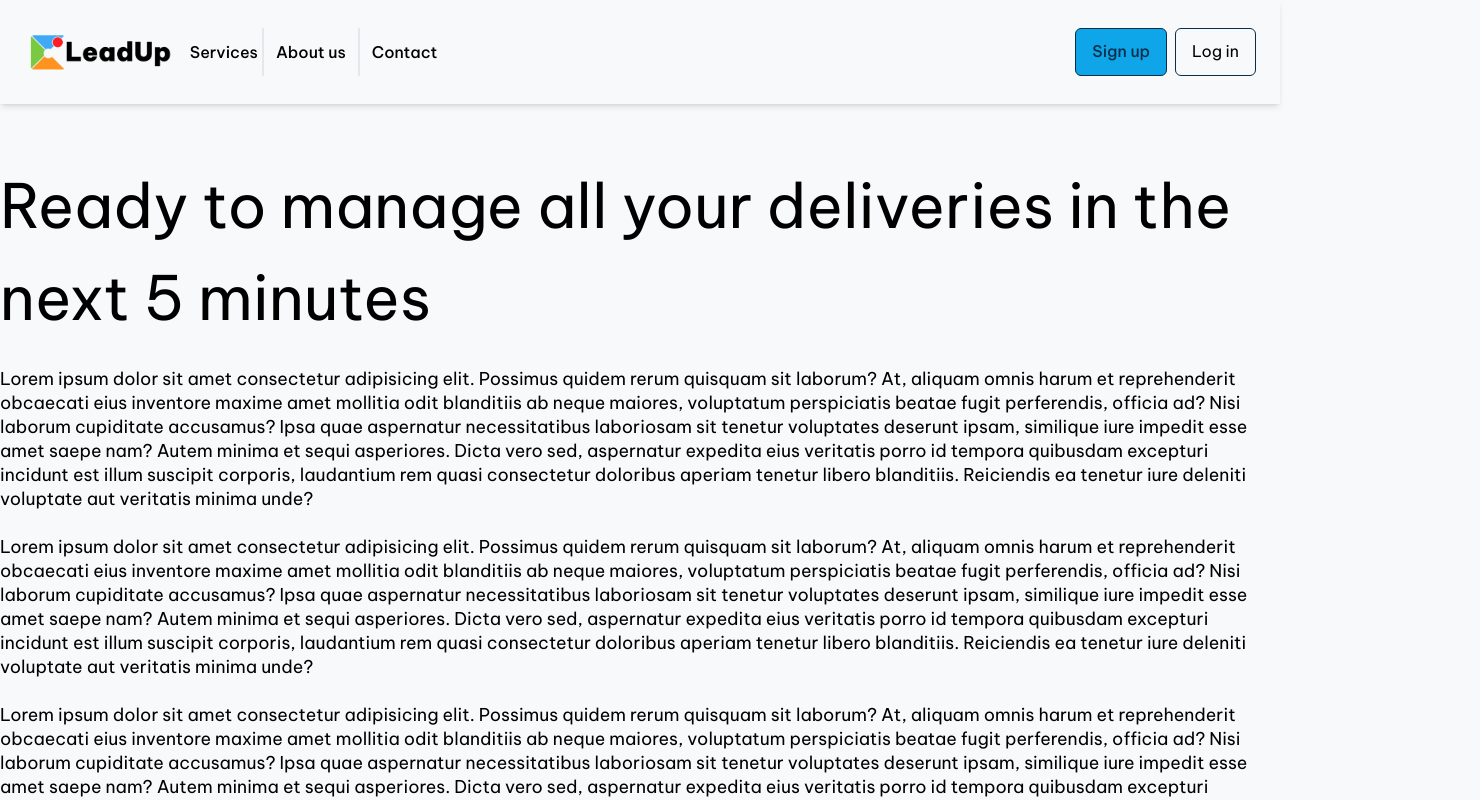
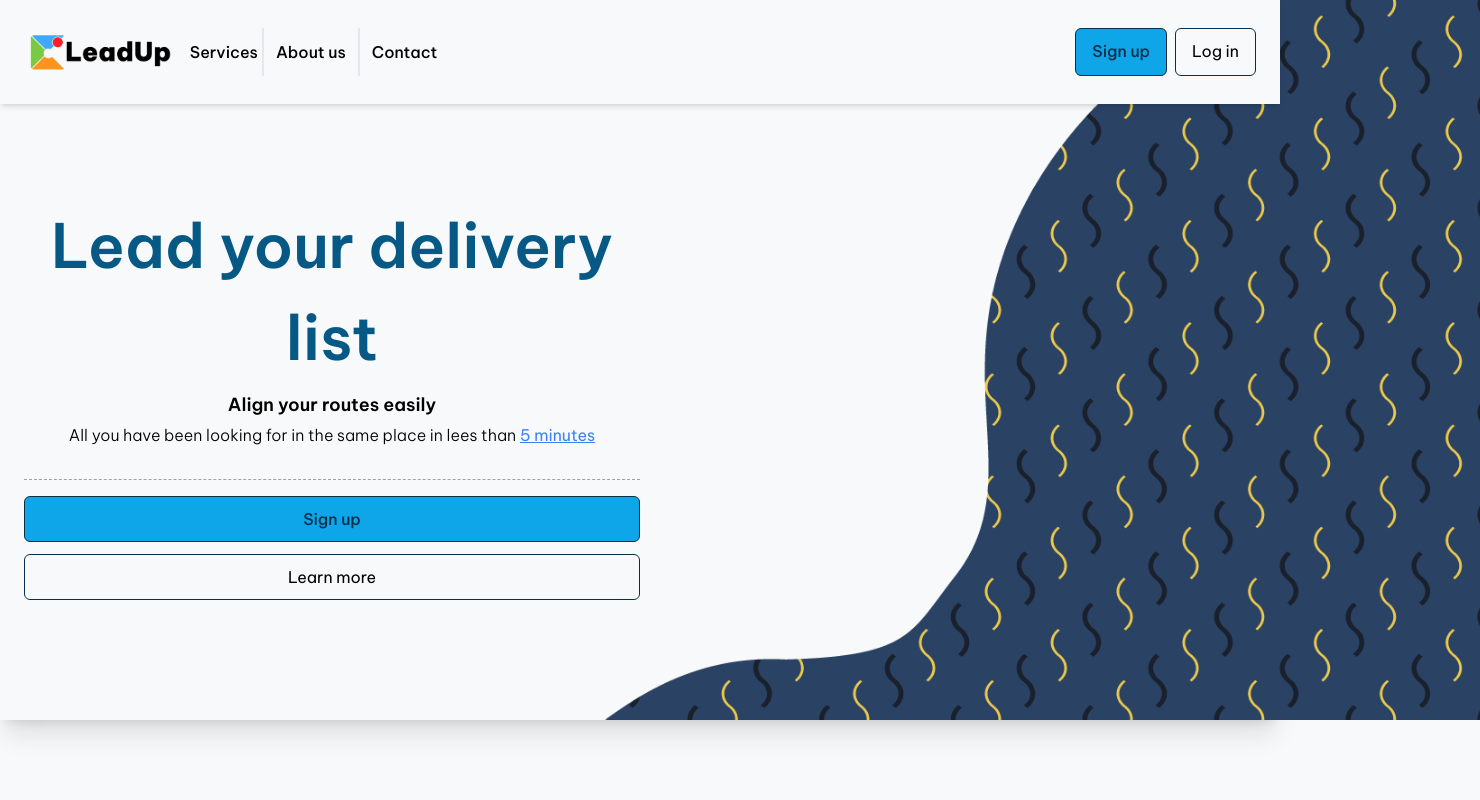
Before and after one commit to DiegoAuzaDev/leadup-frontend, a React (Vite) app: page / in a window 1280 px wide. Shown: the top 800 px of the page, 1480 px wide, since content can reach past the window. Built offline with nearby package versions, Linux system fonts and the light colour scheme.

Commit message:
Banner css completed, img banner added

```diff
--- a/src/components/Banner/Banner.jsx
+++ b/src/components/Banner/Banner.jsx
@@ -1,46 +1,49 @@
+import { NavLink } from "react-router-dom";
+import Patter from "../../assets/patterBanner.png";
+import "../../button.css";
+
 function Banner() {
   return (
-    <main className=" pt-[10rem]">
-      <h1>Ready to manage all your deliveries in the next 5 minutes</h1>
-      <p>
-        Lorem ipsum dolor sit amet consectetur adipisicing elit. Possimus quidem
-        rerum quisquam sit laborum? At, aliquam omnis harum et reprehenderit
-        obcaecati eius inventore maxime amet mollitia odit blanditiis ab neque
-        maiores, voluptatum perspiciatis beatae fugit perferendis, officia ad?
-        Nisi laborum cupiditate accusamus? Ipsa quae aspernatur necessitatibus
-        laboriosam sit tenetur voluptates deserunt ipsam, similique iure impedit
-        esse amet saepe nam? Autem minima et sequi asperiores. Dicta vero sed,
-        aspernatur expedita eius veritatis porro id tempora quibusdam excepturi
-        incidunt est illum suscipit corporis, laudantium rem quasi consectetur
-        doloribus aperiam tenetur libero blanditiis. Reiciendis ea tenetur iure
-        deleniti voluptate aut veritatis minima unde?
-      </p>
-      <p>
-        Lorem ipsum dolor sit amet consectetur adipisicing elit. Possimus quidem
-        rerum quisquam sit laborum? At, aliquam omnis harum et reprehenderit
-        obcaecati eius inventore maxime amet mollitia odit blanditiis ab neque
-        maiores, voluptatum perspiciatis beatae fugit perferendis, officia ad?
-        Nisi laborum cupiditate accusamus? Ipsa quae aspernatur necessitatibus
-        laboriosam sit tenetur voluptates deserunt ipsam, similique iure impedit
-        esse amet saepe nam? Autem minima et sequi asperiores. Dicta vero sed,
-        aspernatur expedita eius veritatis porro id tempora quibusdam excepturi
-        incidunt est illum suscipit corporis, laudantium rem quasi consectetur
-        doloribus aperiam tenetur libero blanditiis. Reiciendis ea tenetur iure
-        deleniti voluptate aut veritatis minima unde?
-      </p>
-      <p>
-        Lorem ipsum dolor sit amet consectetur adipisicing elit. Possimus quidem
-        rerum quisquam sit laborum? At, aliquam omnis harum et reprehenderit
-        obcaecati eius inventore maxime amet mollitia odit blanditiis ab neque
-        maiores, voluptatum perspiciatis beatae fugit perferendis, officia ad?
-        Nisi laborum cupiditate accusamus? Ipsa quae aspernatur necessitatibus
-        laboriosam sit tenetur voluptates deserunt ipsam, similique iure impedit
-        esse amet saepe nam? Autem minima et sequi asperiores. Dicta vero sed,
-        aspernatur expedita eius veritatis porro id tempora quibusdam excepturi
-        incidunt est illum suscipit corporis, laudantium rem quasi consectetur
-        doloribus aperiam tenetur libero blanditiis. Reiciendis ea tenetur iure
-        deleniti voluptate aut veritatis minima unde?
-      </p>
+    <main>
+      <div className=" pt-[8rem] pb-8 mb-7 md:h-[90vh] shadow-xl">
+        <div
+          className="md:absolute md:h-[90vh]  right-[-200px] top-0 md:inline-block md:w-[100vw]"
+          style={{
+            backgroundImage: `url(${Patter})`,
+            backgroundSize: "cover",
+            backgroundRepeat: "no-repeat",
+            backgroundPosition: "center",
+          }}
+        ></div>
+
+        <section
+          className="container-main md:flex md:items-center"
+          style={{
+            height: "-webkit-fill-available",
+          }}
+        >
+          <div className="flex flex-col text-center divide-y divide-dashed divide-gray-400 md:w-1/2">
+            <div className="mb-8">
+              <h1 className=" text-sky-800 font-semibold mb-2">
+                Lead your delivery list
+              </h1>
+              <p className="sm:text-base md:text-lg m-1 font-semibold">
+                Align your routes easily
+              </p>
+              <p className="sm:text-sm md:text-base m-0 font-light">
+                All you have been looking for in the same place in lees than{" "}
+                <span className=" underline text-blue-500 font-normal">
+                  5 minutes
+                </span>
+              </p>
+            </div>
+            <div className=" flex flex-col gap-3 py-4">
+              <NavLink className="btn">Sign up</NavLink>
+              <NavLink className="btn--outline">Learn more</NavLink>
+            </div>
+          </div>
+        </section>
+      </div>
     </main>
   );
 }
```
Also changed, not shown: src/assets/patterBanner.png (added).
